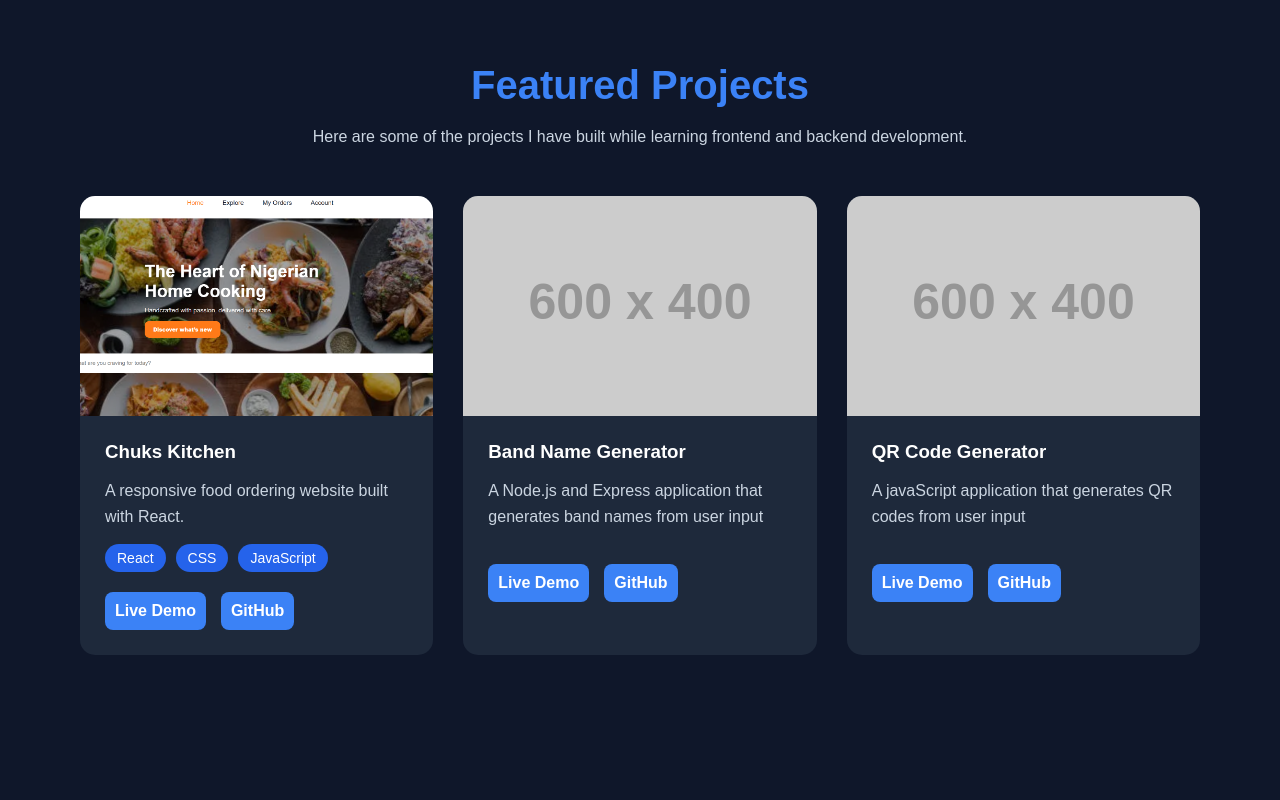
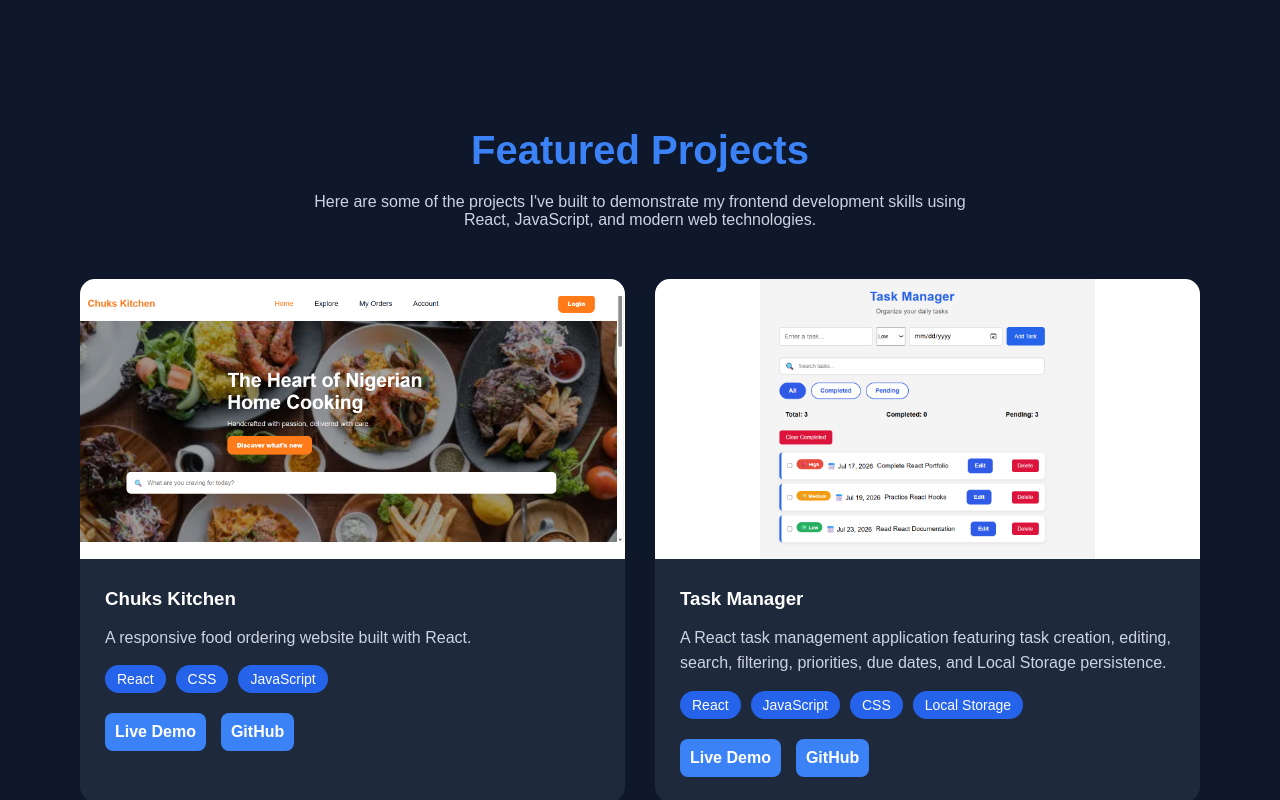
Before and after one commit to Martha-2020/portfolio, a React (Vite) app: page / in a window 1280 px wide. Shown: the part 1840-2640 px from the top of the page. Built offline with nearby package versions, Linux system fonts and the light colour scheme.

Commit message:
Add React Task Manager project to portfolio

```diff
--- a/src/components/About.jsx
+++ b/src/components/About.jsx
@@ -1,16 +1,17 @@
-function About (){
-    return(
+function About() {
+    return (
         <section id="about" className="about" data-aos="fade-up">
             <h2>About Me</h2>
+
             <p>
-                I am a Frontend Developer passionate about building responsive, user-friendly and modern web applications. I enjoy learning new technologies and solving real-world problems with code.
+                I'm a Frontend Developer who enjoys building modern, responsive, and accessible web applications. I love transforming ideas into clean, functional, and visually appealing user interfaces.
             </p>
 
             <p>
-                My current tech stack includes HTML, CSS, JavaScript, React , Node.js, Express, Git and Github.
+                My current tech stack includes HTML, CSS, JavaScript, React, Node.js, Express, Git, and GitHub. I believe in continuous learning and enjoy expanding my skills by building practical projects and exploring new technologies.
             </p>
+        </section>
+    );
+}
 
-        </section>
-    )
-}
 export default About;
--- a/src/components/Projects.jsx
+++ b/src/components/Projects.jsx
@@ -1,32 +1,34 @@
 
 import project1 from "../assets/images/project1.png";
+import taskManager from "../assets/images/task-manager.png";
 
 
 
 function Projects(){
-    const  projects = [
+    const projects = [
   {
     image: project1,
     title: "Chuks Kitchen",
     description: "A responsive food ordering website built with React.",
     technologies: ["React", "CSS", "JavaScript"],
     github: "https://github.com/Martha-2020/chuks-kitchen",
-            live: "YOUR_LIVE_DEMO_LINK"
-            },
-        {
-            title: "Band Name Generator",
-            description: "A Node.js and Express application that generates band names from user input",
-            tech: "Node.js . Express . HTML . CSS",
-            image: "https://placehold.co/600x400",
-
+    live: "YOUR_LIVE_DEMO_LINK",
   },
 
   {
-           title: "QR Code Generator",
-            description: "A javaScript application that generates QR codes from user input",
-            tech: " JavaScript . Node.js",
-            image: "https://placehold.co/600x400",
+    image: taskManager,
+    title: "Task Manager",
+    description:
+      "A React task management application featuring task creation, editing, search, filtering, priorities, due dates, and Local Storage persistence.",
+    technologies: [
+      "React",
+      "JavaScript",
+      "CSS",
+      "Local Storage",
+    ],
 
+        status: "In Progress",github: "https://github.com/Martha-2020/react-task-manager",
+        live: "https://react-task-manager-two-self.vercel.app/",
   },
 ];
 
@@ -35,7 +37,8 @@ function Projects(){
             <h2>Featured Projects</h2>
 
             <p className="project-text">
-                Here are some of the projects I have built while learning frontend and backend development.
+                Here are some of the projects I've built to demonstrate my frontend development skills using React,
+                JavaScript, and modern web technologies.
             </p>
             <div className="project-container">
                 {projects.map((project, index)=>(
@@ -56,6 +59,7 @@ function Projects(){
                             </div>
 
                             <div className="project-buttons">
+                                {project.live && (
                                     <a
                                         href={project.live}
                                         target="_blank"
@@ -63,6 +67,7 @@ function Projects(){
                                     >
                                         <button>Live Demo</button>
                                     </a>
+                                    )}
 
                             <a
                                 href={project.github}
--- a/src/index.css
+++ b/src/index.css
@@ -305,11 +305,11 @@ button:active{
   transform: translateY(-10px);
 
 }
-.project-card img{
-    width:100%;
-    height:220px;
-    object-fit:cover;
-    display:block;
+.project-card img {
+    width: 100%;
+    height: 280px;
+    object-fit: contain;
+    background: #fff;
 }
 
 .project-content{
```
Also changed, not shown: src/assets/images/task-manager.png (added). Lines whose indentation alone changed are shown as unchanged.
